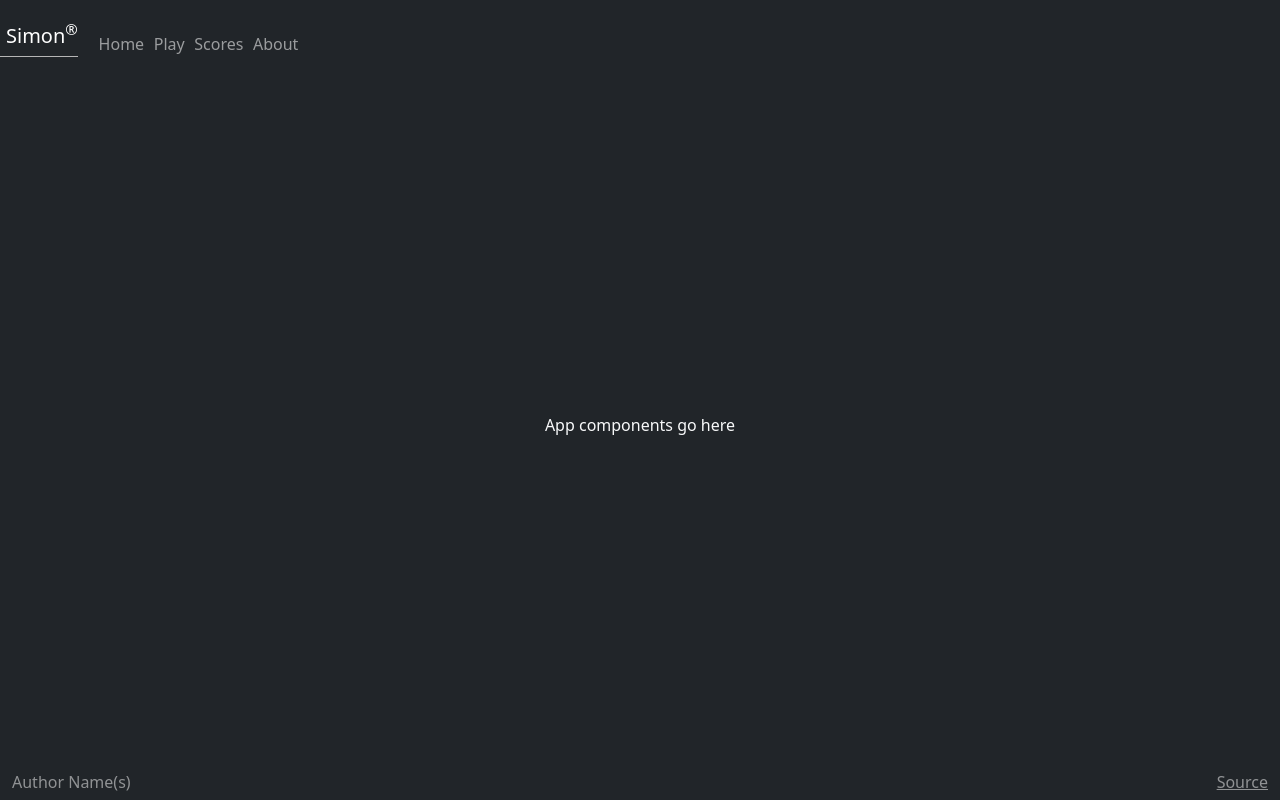
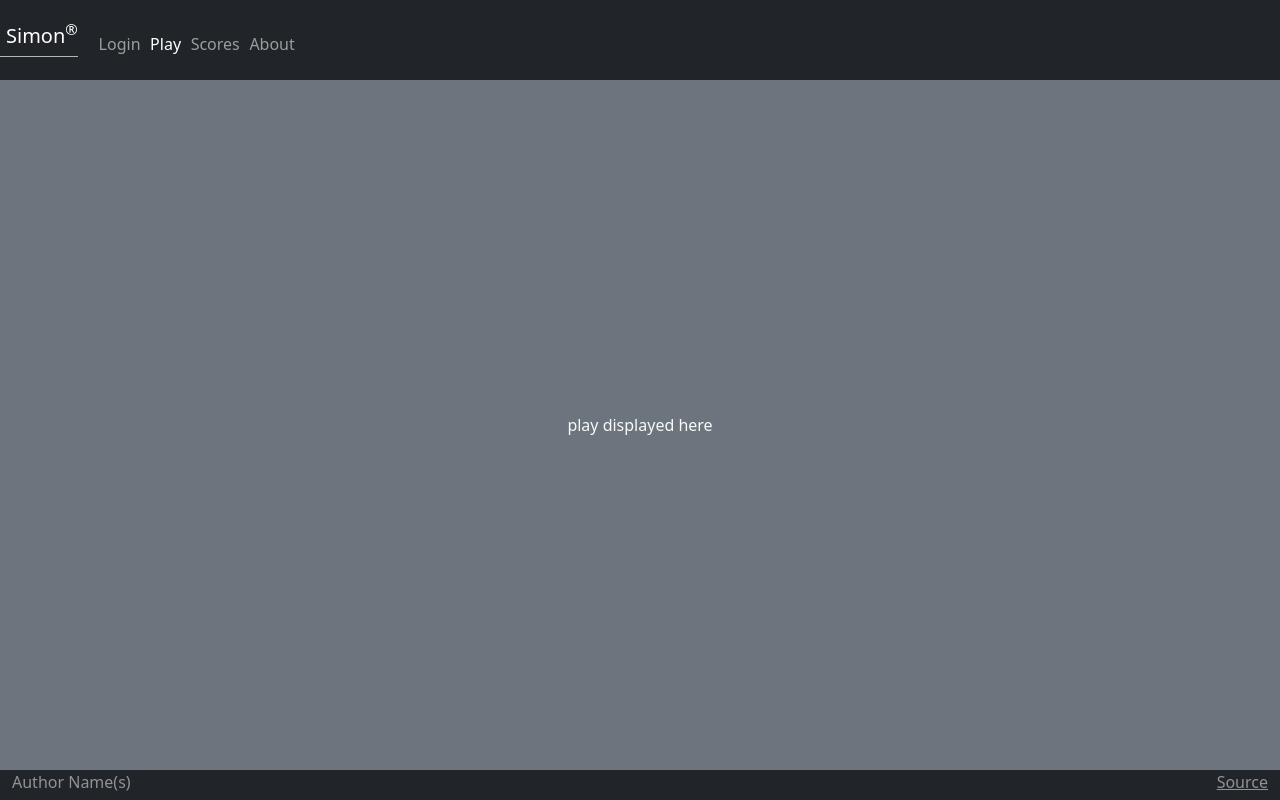
Before and after one commit to EthanHilton3/startup, a React (Vite) app in the folder simon-react1/: page /play in a window 1280 px wide. Built offline with nearby package versions, Linux system fonts and the light colour scheme.

Commit message:
finished with the routing

```diff
--- a/simon-react1/src/app.jsx
+++ b/simon-react1/src/app.jsx
@@ -1,9 +1,15 @@
 import React from 'react';
 import 'bootstrap/dist/css/bootstrap.min.css';
 import './app.css';
+import { BrowserRouter, NavLink, Route, Routes } from 'react-router-dom';
+        import { Login } from './login/login';
+        import { Play } from './play/play';
+        import { Scores } from './scores/scores';
+        import { About } from './about/about';
 
 export default function App() {
     return (
+        <BrowserRouter>
             <div className="body bg-dark text-light">
                 <header className="container-fluid">
                 <nav className="navbar fixed-top navbar-dark">
@@ -12,30 +18,36 @@
                     </div>
                     <menu className="navbar-nav">
                         <li className="nav-item">
-                <a className="nav-link" href="index.html">
-                  Home
-                </a>
+                        <NavLink className="nav-link" to="">
+                            Login
+                        </NavLink>
                         </li>
                         <li className="nav-item">
-                <a className="nav-link" href="play.html">
+                        <NavLink className="nav-link" to="play">
                             Play
-                </a>
+                        </NavLink>
                         </li>
                         <li className="nav-item">
-                <a className="nav-link" href="scores.html">
+                        <NavLink className="nav-link" to="scores">
                             Scores
-                </a>
+                        </NavLink>
                         </li>
                         <li className="nav-item">
-                <a className="nav-link" href="about.html">
+                        <NavLink className="nav-link" to="about">
                             About
-                </a>
+                        </NavLink>
                         </li>
                     </menu>
                 </nav>
                 </header>
 
-        <main>App components go here</main>
+                <Routes>
+                    <Route path='/' element={<Login />} exact />
+                    <Route path='/play' element={<Play />} />
+                    <Route path='/scores' element={<Scores />} />
+                    <Route path='/about' element={<About />} />
+                    <Route path='*' element={<NotFound />} />
+                </Routes>
 
                 <footer className="bg-dark text-white-50">
                 <div className="container-fluid">
@@ -46,5 +58,10 @@
                 </div>
                 </footer>
             </div>
+        </BrowserRouter>
     );
 }
+
+function NotFound() {
+    return <main className="container-fluid bg-secondary text-center">404: Return to sender. Address unknown.</main>;
+}
--- a/simon-react1/src/play/play.jsx
+++ b/simon-react1/src/play/play.jsx
@@ -1,6 +1,6 @@
 import React from 'react';
 
-export function play() {
+export function Play() {
   return (
     <main className="container-fluid bg-secondary text-center">
       <div>play displayed here</div>
```
Lines whose indentation alone changed are shown as unchanged.
